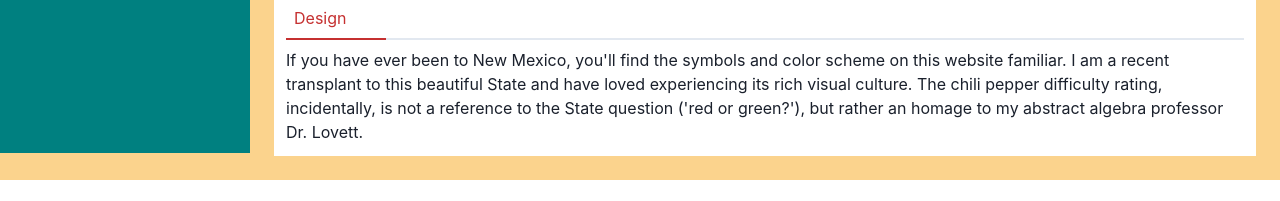
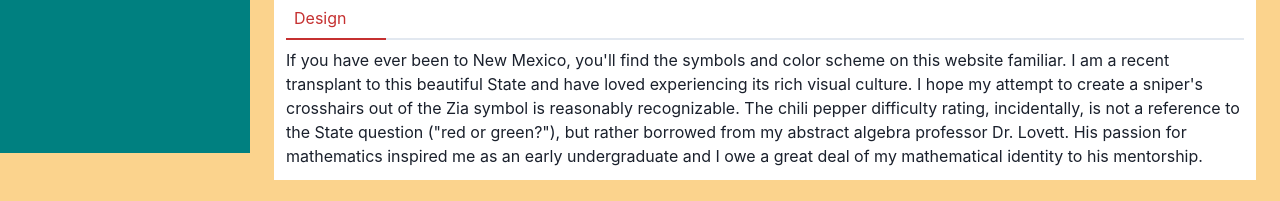
Before and after one commit to davebro1031/EnchantedMath, a React (Vite) app: page /about in a window 1280 px wide. Shown: the part 708-909 px from the top of the page. Before the commit the page ends 888 px from the top, so only its background shows below. Built offline with nearby package versions, Linux system fonts and the light colour scheme.

Commit message:
add Dr. Lovett to About page

```diff
--- a/src/components/Home/About.jsx
+++ b/src/components/Home/About.jsx
@@ -15,7 +15,7 @@ export default function About() {
             </Box>
             <Box>
                 <TabHeader text='Design' width='7em' />
-                <Text>If you have ever been to New Mexico, you'll find the symbols and color scheme on this website familiar.  I am a recent transplant to this beautiful State and have loved experiencing its rich visual culture.  The chili pepper difficulty rating, incidentally, is not a reference to the State question ('red or green?'), but rather an homage to my abstract algebra professor Dr. Lovett.   </Text>
+                <Text>If you have ever been to New Mexico, you'll find the symbols and color scheme on this website familiar.  I am a recent transplant to this beautiful State and have loved experiencing its rich visual culture.  I hope my attempt to create a sniper's crosshairs out of the Zia symbol is reasonably recognizable. The chili pepper difficulty rating, incidentally, is not a reference to the State question ("red or green?"), but rather borrowed from my abstract algebra professor Dr. Lovett.  His passion for mathematics inspired me as an early undergraduate and I owe a great deal of my mathematical identity to his mentorship. </Text>
             </Box>
         </Box>
     )
```
